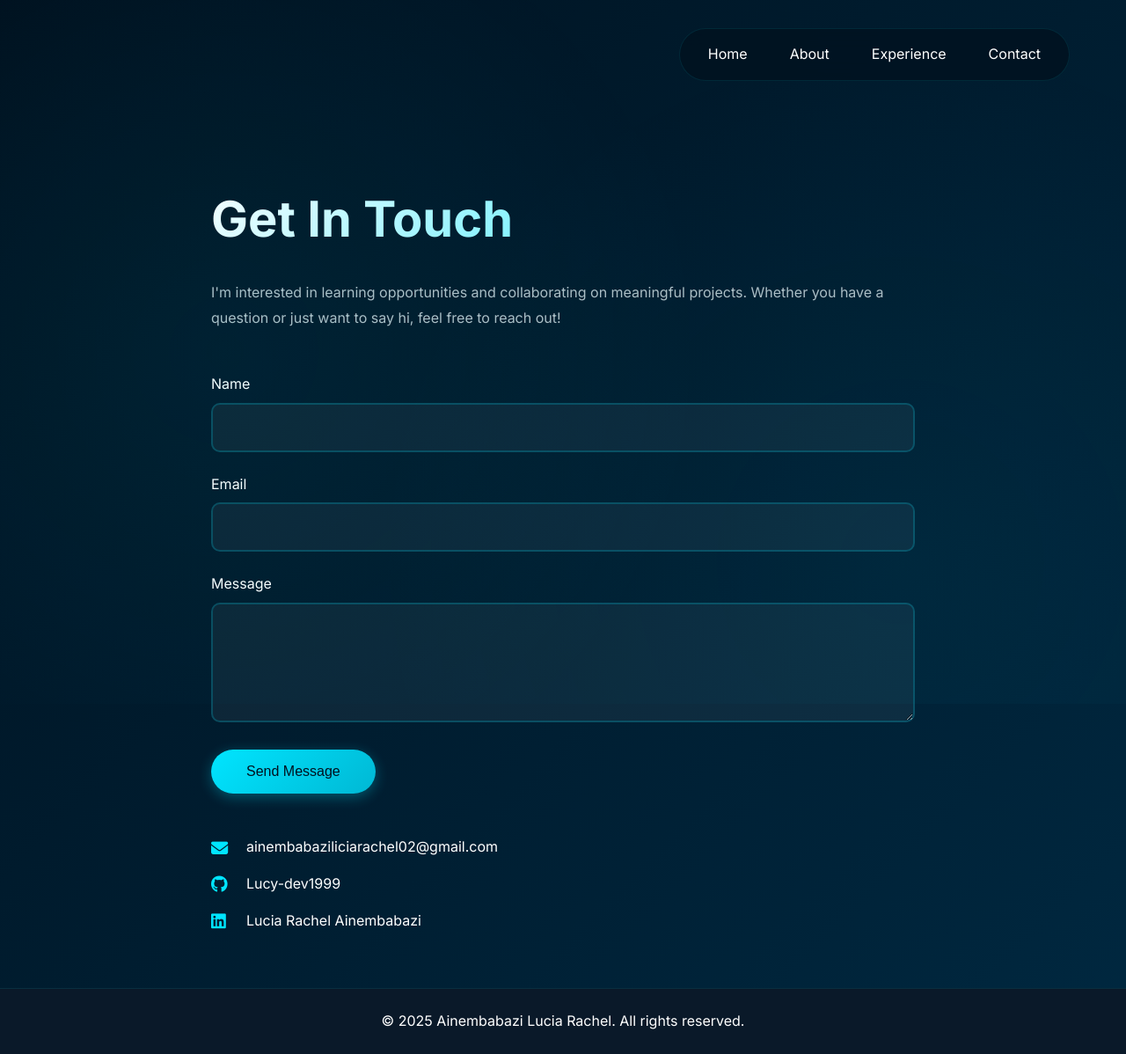
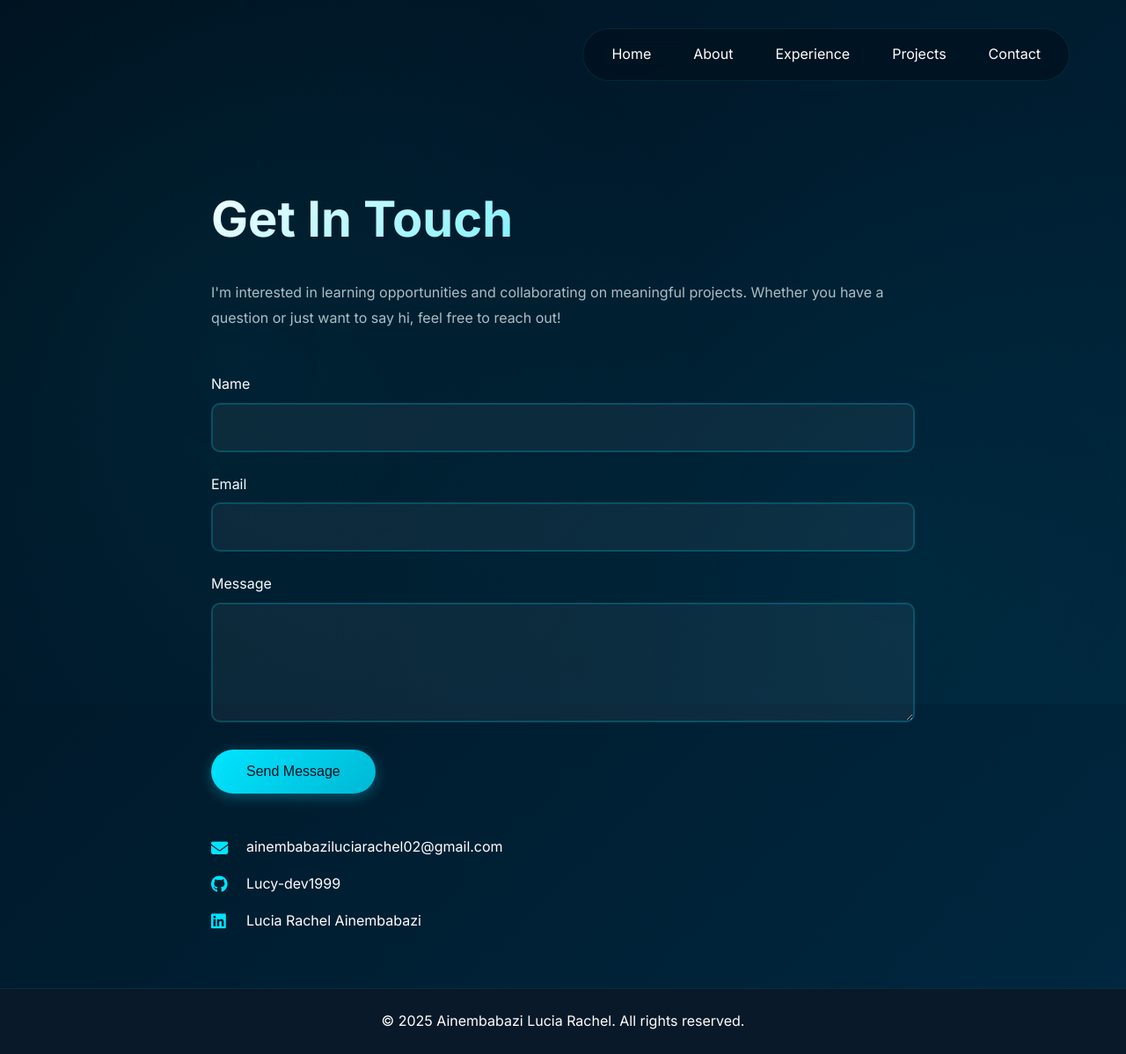
Before and after one commit to Lucy-dev1999/LUCY_WEBSITE, a Django app: page /contact/ in a window 1280 px wide. Shown: the whole page at 88% size. Run offline with Django 5.2, Linux system fonts and the light colour scheme.

Commit message:
fix: update technical skills and contact email in templates

```diff
--- a/lucyapp/templates/about.html
+++ b/lucyapp/templates/about.html
@@ -33,9 +33,8 @@
                     <div class="skill-category">
                         <h3><i class="fas fa-tools"></i> Frameworks & Technologies</h3>
                         <ul>
-                            <li>Django, Flask, FastAPI</li>
+                            <li>Django,DRF/FastAPI</li>
                             <li>HTML, CSS, Bootstrap</li>
-                            <li>RESTful APIs</li>
                         </ul>
                     </div>
                     <div class="skill-category">
@@ -63,7 +62,6 @@
                         <h3><i class="fas fa-lightbulb"></i> Problem-Solving</h3>
                         <ul>
                             <li>Debugging & Testing</li>
-                            <li>Algorithm Design</li>
                         </ul>
                     </div>
                     <div class="skill-category">
--- a/lucyapp/templates/base.html
+++ b/lucyapp/templates/base.html
@@ -22,6 +22,7 @@
             <a href="#home">Home</a>
             <a href="#about">About</a>
             <a href="#experience">Experience</a>
+            <a href="#projects">Projects</a>
             <a href="#contact">Contact</a>
         </div>
     </nav>
--- a/lucyapp/templates/contact.html
+++ b/lucyapp/templates/contact.html
@@ -34,7 +34,7 @@
         <div class="contact-info">
             <div class="info-item">
                 <i class="fas fa-envelope"></i>
-                <a href="mailto:ainembabaziliciarachel02@gmail.com">ainembabaziliciarachel02@gmail.com</a>
+                <a href="mailto:ainembabaziluciarachel02@gmail.com">ainembabaziluciarachel02@gmail.com</a>
             </div>
             <div class="info-item">
                 <i class="fab fa-github"></i>
```
